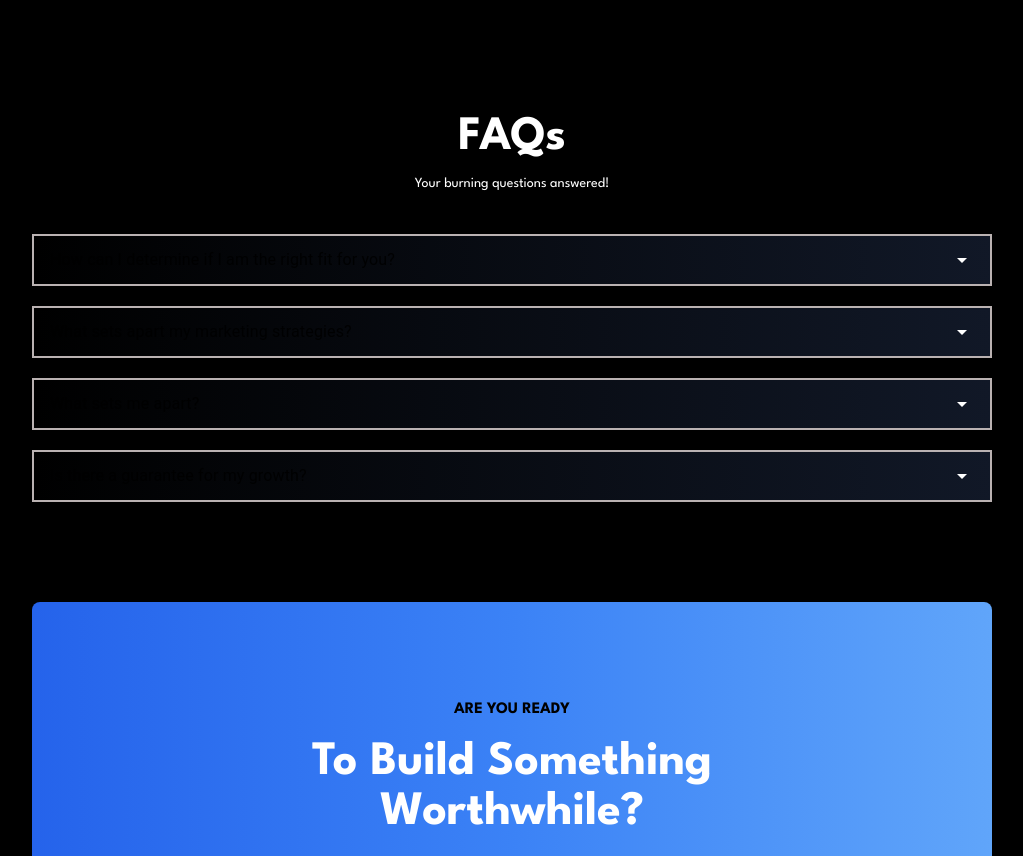
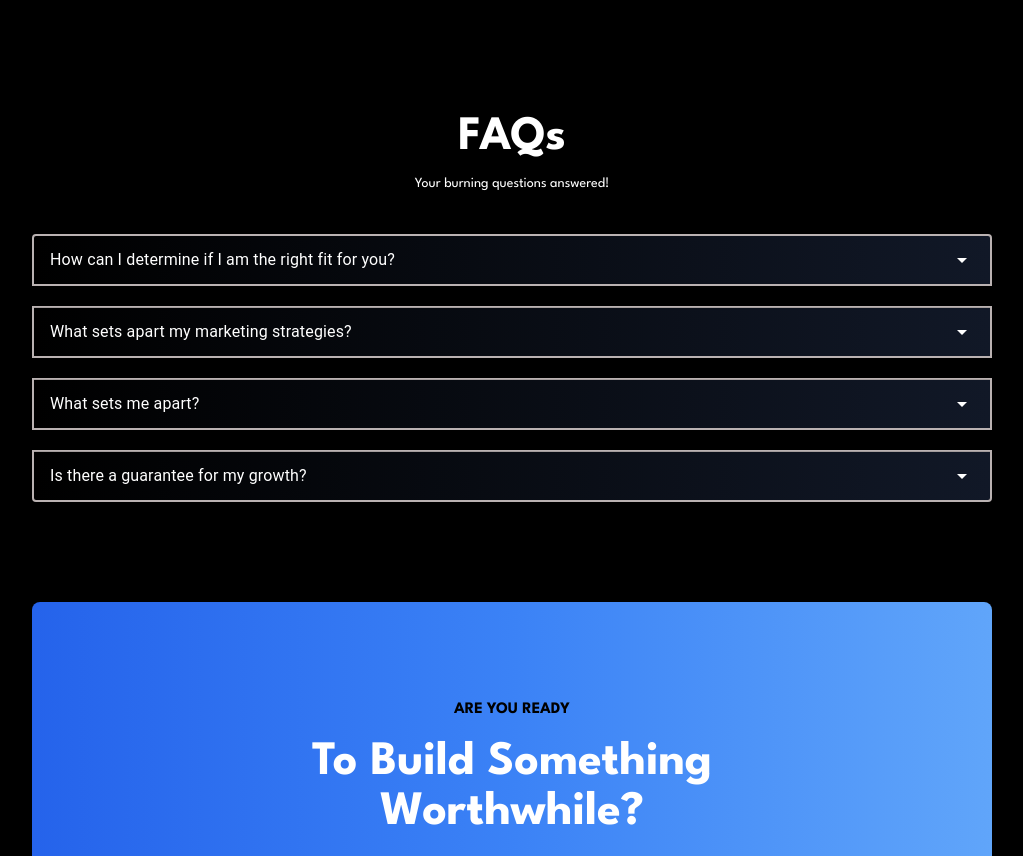
Before and after one commit to Lakshay1103/lakshay, a Next.js app: page / in a window 1280 px wide. Shown: the part 5043-5899 px from the top of the page, without its empty margins (128-1151 px from the left). Built offline with nearby package versions, Linux system fonts and the light colour scheme.

Commit message:
mui fix 3

```diff
--- a/components/faq.js
+++ b/components/faq.js
@@ -7,7 +7,7 @@ import ArrowDropDownIcon from '@mui/icons-material/ArrowDropDown';
 
 export default function AccordionExpandIcon() {
     return (
-        <div className='flex flex-col justify-center items-center mt-20'>
+        <div className='flex flex-col justify-center items-center mt-20 rounded-lg'>
 
             <div className='text-center'>
             <h1 className='text-white text-[48px] font-bold m-0 p-0'>FAQs</h1>
@@ -16,19 +16,19 @@ export default function AccordionExpandIcon() {
 
             <div className='w-3/4 mt-10'>
                 <Accordion
-                    className='bg-gradient-to-r from-black to-gray-900 text-white mb-5'
+                    className='bg-gradient-to-r from-black to-gray-900 mb-5 rounded-lg'
+                    style={{ border: '2px solid #BAB2B2' }}
                 >
                     <AccordionSummary
                         className=' rounded-lg p-3'
-                        style={{ border: '2px solid #BAB2B2' }}
                         expandIcon={<ArrowDropDownIcon style={{ color: 'white' }} />}
                         aria-controls="panel1-content"
                         id="panel1-header"
                     >
-                        <Typography className='font-bold'>How can I determine if I am the right fit for you?</Typography>
+                        <Typography className='font-bold text-white'>How can I determine if I am the right fit for you?</Typography>
                     </AccordionSummary>
                     <AccordionDetails>
-                        <Typography>
+                        <Typography className='text-white'>
                             I offer a complimentary one-on-one discovery call to understand your objectives.
                             If I believe that my team and I can deliver results for you, we will proceed from there.
                             Otherwise, I will do my best to connect you with someone from my network who can assist you.
@@ -39,19 +39,19 @@ export default function AccordionExpandIcon() {
 
 
                 <Accordion
-                    className='bg-gradient-to-r from-black to-gray-900 text-white mb-5'
+                    className='bg-gradient-to-r from-black to-gray-900 text-white mb-5 rounded-lg'
+                    style={{ border: '2px solid #BAB2B2' }}
                 >
                     <AccordionSummary
                         className=' rounded-lg p-3'
-                        style={{ border: '2px solid #BAB2B2' }}
                         expandIcon={<ArrowDropDownIcon style={{ color: 'white' }} />}
                         aria-controls="panel2-content"
                         id="panel2-header"
                     >
-                        <Typography className='font-bold'>What sets apart my marketing strategies?</Typography>
+                        <Typography className='font-bold text-white'>What sets apart my marketing strategies?</Typography>
                     </AccordionSummary>
                     <AccordionDetails>
-                        <Typography>
+                        <Typography className='text-white'>
                             My team utilizes the latest trends and data-driven
                             insights to ensure that your content stands out in the competitive Instagram landscape.
                         </Typography>
@@ -59,19 +59,19 @@ export default function AccordionExpandIcon() {
                 </Accordion>
 
                 <Accordion
-                    className='bg-gradient-to-r from-black to-gray-900 text-white mb-5'
+                    className='bg-gradient-to-r from-black to-gray-900 text-white mb-5 rounded-lg'
+                    style={{ border: '2px solid #BAB2B2' }}
                 >
                     <AccordionSummary
                         className=' rounded-lg p-3'
-                        style={{ border: '2px solid #BAB2B2' }}
                         expandIcon={<ArrowDropDownIcon style={{ color: 'white' }} />}
                         aria-controls="panel2-content"
                         id="panel2-header"
                     >
-                        <Typography className='font-bold'>What sets me apart?</Typography>
+                        <Typography className='font-bold text-white'>What sets me apart?</Typography>
                     </AccordionSummary>
                     <AccordionDetails>
-                        <Typography>
+                        <Typography className='text-white'>
                             - I create customized dashboards for each client to meet their specific needs<br />
                             - I work with a limited number of clients to ensure personalized attention<br />
                             - I use royalty-free elements to protect your accounts from any copyrights
@@ -80,19 +80,19 @@ export default function AccordionExpandIcon() {
                 </Accordion>
 
                 <Accordion
-                    className='bg-gradient-to-r from-black to-gray-900 text-white mb-5'
+                    className='bg-gradient-to-r from-black to-gray-900 text-white mb-5 rounded-lg'
+                    style={{ border: '2px solid #BAB2B2' }}
                 >
                     <AccordionSummary
                         className=' rounded-lg p-3'
-                        style={{ border: '2px solid #BAB2B2' }}
                         expandIcon={<ArrowDropDownIcon style={{ color: 'white' }} />}
                         aria-controls="panel2-content"
                         id="panel2-header"
                     >
-                        <Typography className='font-bold'>Is there a guarantee for my growth?</Typography>
+                        <Typography className='font-bold text-white'>Is there a guarantee for my growth?</Typography>
                     </AccordionSummary>
                     <AccordionDetails>
-                        <Typography>
+                        <Typography className='text-white'>
                             While I do not provide a guarantee, based on our track record,
                             we are confident in exceeding your current results by a significant margin.
                         </Typography>
```
